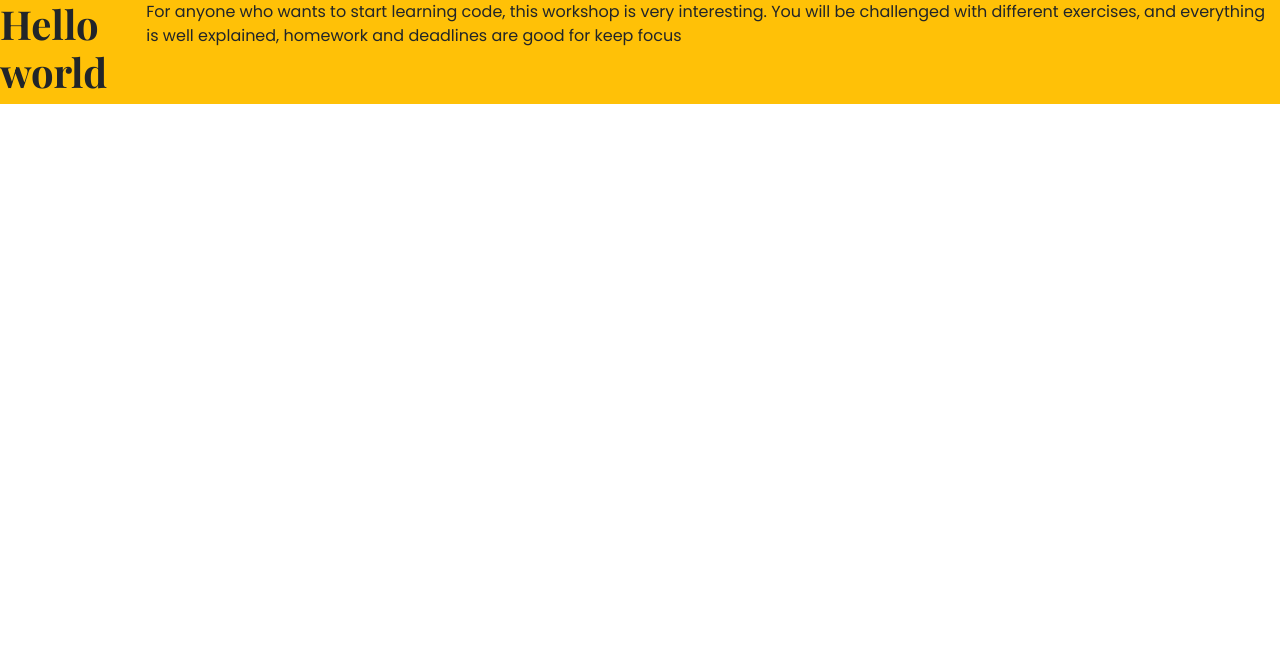
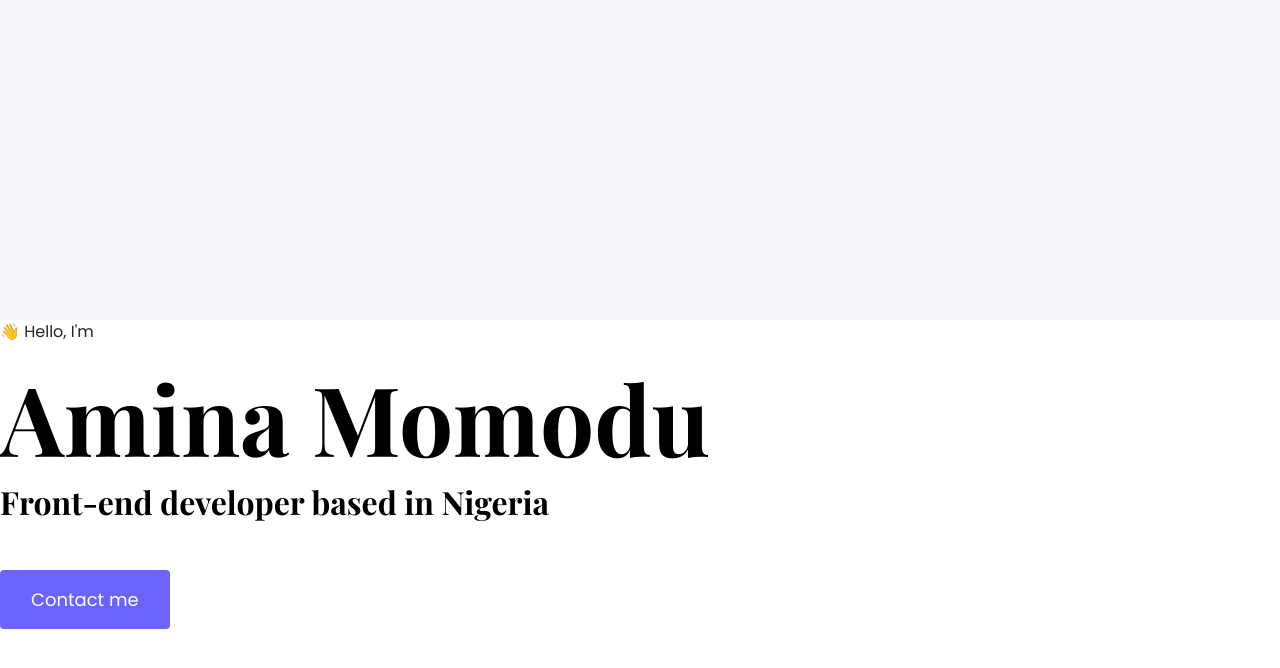
Before and after one commit to AminaMomodu/portfolio-project, a plain HTML site: page index.html in a window 1280 px wide. Drawn offline with nearby package versions, Linux system fonts and the light colour scheme; a web font is replaced by a local one.

Commit message:
created hero section

```diff
--- a/index.html
+++ b/index.html
@@ -2,6 +2,7 @@
 <html lang="en">
   <head>
     <meta charset="UTF-8" />
+    <meta name="viewport" content="width=device-width, initial-scale=1.0" />
     <title>Portfolioproject</title>
     <link
       href="https://cdn.jsdelivr.net/npm/bootstrap@5.3.3/dist/css/bootstrap.min.css"
@@ -28,18 +29,19 @@
       integrity="sha384-YvpcrYf0tY3lHB60NNkmXc5s9fDVZLESaAA55NDzOxhy9GkcIdslK1eN7N6jIeHz"
       crossorigin="anonymous"
     ></script>
-
-    <meta name="viewport" content="width=device-width, initial-scale=1.0" />
+    <script
+      src="https://kit.fontawesome.com/ddc3ee268a.js"
+      crossorigin="anonymous"
+    ></script>
   </head>
   <body>
-    <div class="d-flex bg-warning">
-      <h1>Hello world</h1>
-      <p>
-        For anyone who wants to start learning code, this workshop is very
-        interesting. You will be challenged with different exercises, and
-        everything is well explained, homework and deadlines are good for keep
-        focus
-      </p>
+     <div class="hero"></div>
+      <p>👋 Hello, I'm</p>
+      <h1>Amina Momodu</h1>
+      <h2 class="mb-5">Front-end developer based in Nigeria</h2>
+      <div>
+        <a href="#" class="btn btn-branding">Contact me</a>
+      </div>
     </div>
   </body>
 </html>
--- a/styles/portfolio.css
+++ b/styles/portfolio.css
@@ -1,11 +1,58 @@
+:root {
+  --branding-color: #6c63ff;
+  --secondary-color: #f9f7fe;
+  --heading-font-family: "Playfair Display", system-ui;
+  --default-font-family: "Poppins", system-ui;
+}
+
+body {
+  font-family: var(--default-font-family);
+}
+
+h1,
+h2,
+h3,
+h4,
+h5,
+h6 {
+  color: black;
+  font-family: var(--heading-font-family);
+  font-weight: bold;
+}
+
 h1 {
-  font-family: "Playfair Display", system-ui;
-  font-optical-sizing: auto;
-  font-weight: 700;
-  font-style: normal;
+  font-size: 96px;
 }
+
 p {
-  font-family: "Poppins", system-ui;
-  font-weight: 400;
-  font-style: normal;
+  font-weight: normal;
 }
+
+.hero {
+  background: var(--secondary-color);
+  text-align: center;
+  padding: 160px 20px;
+}
+
+.hero p {
+  font-size: 36px;
+  font-weight: bold;
+  margin: 0;
+  color: #272142;
+}
+
+.hero h2 {
+  font-family: var(--heading-font-family);
+  font-weight: normal;
+  line-height: 2;
+  font-size: 24px;
+}
+
+.btn-branding {
+  background: var(--branding-color);
+  border-radius: 4px;
+  color: white;
+  font-size: 18px;
+  line-height: 27px;
+  padding: 15px 30px;
+}
```
